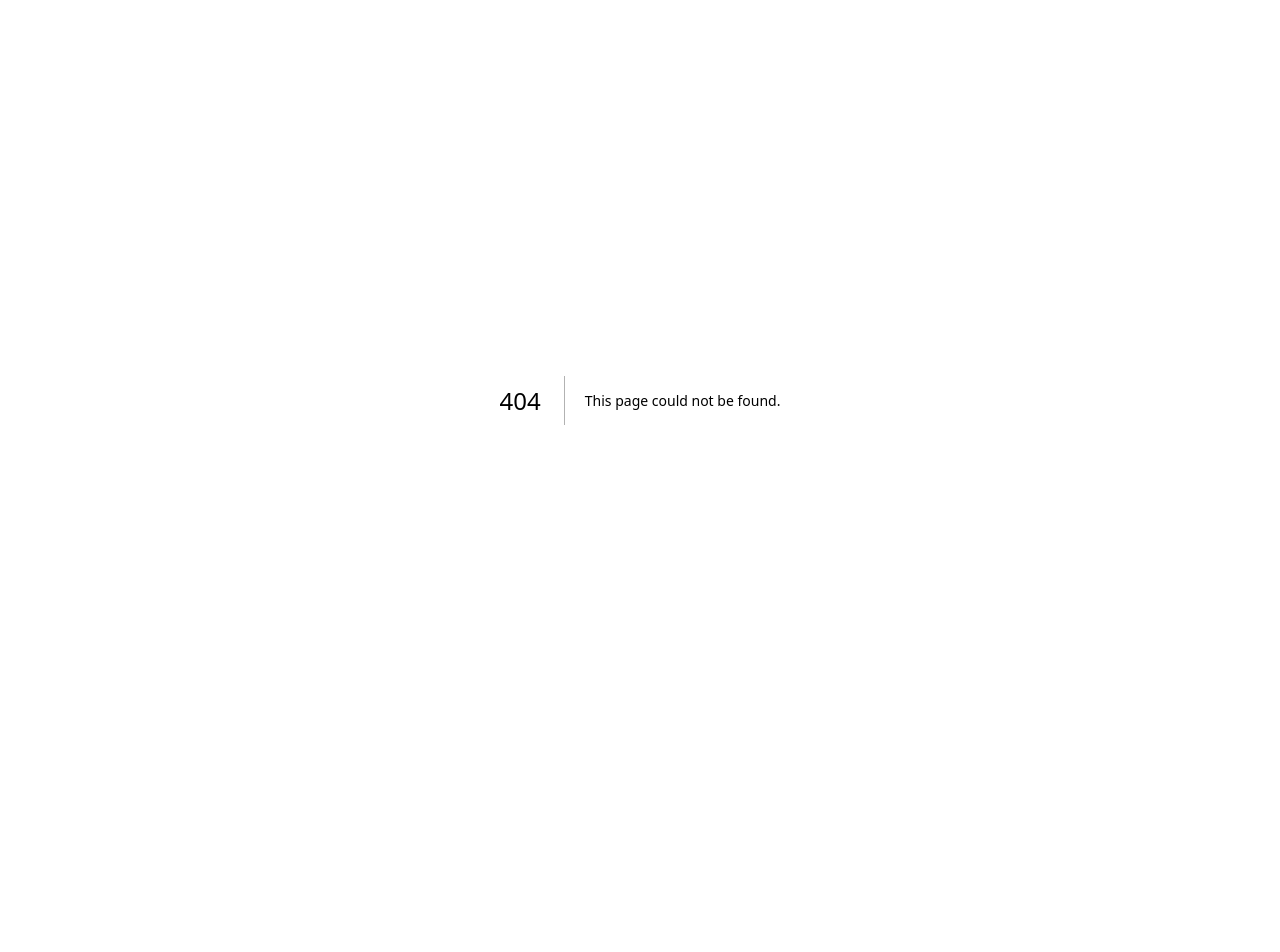
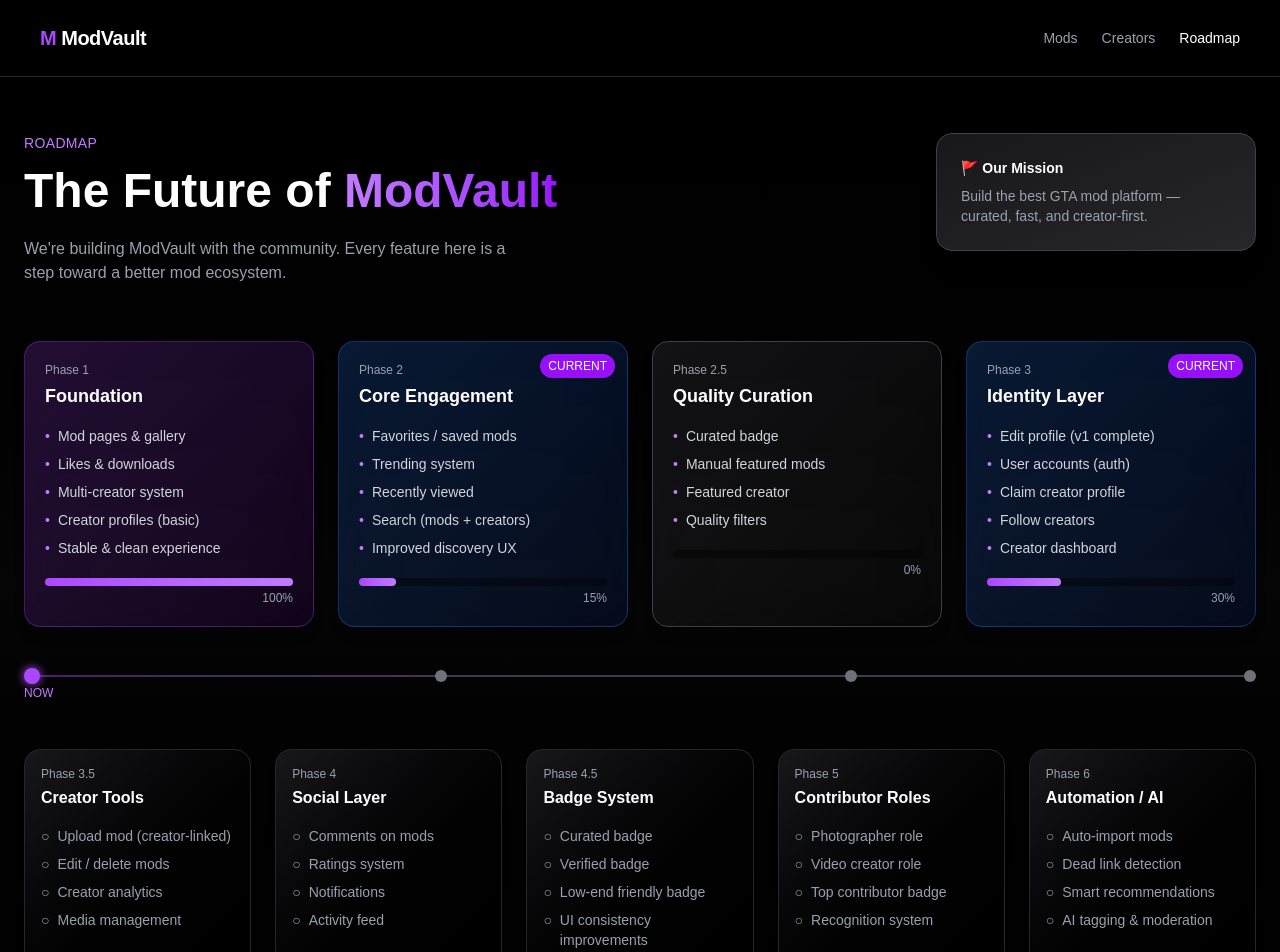
Before and after one commit to gdmmods/gta-mod-hub, a Next.js app: page /roadmap in a window 1280 px wide. Before the commit this address had no page. Shown: the top 952 px of the page. Before the commit the page ends 800 px from the top, so only its background shows below. Built offline with nearby package versions, Linux system fonts and the light colour scheme.

Commit message:
Stable UI: creator pages + roadmap v1 complete

```diff
--- a/app/page.tsx
+++ b/app/page.tsx
@@ -89,6 +89,10 @@ export default async function Home(props: {
           <Link href="/creators" className="hover:text-white">Creators</Link>
           <Link href="/?sort=likes" className="hover:text-white">Trending</Link>
 
+          <Link href="/roadmap" className="hover:text-white">
+            Roadmap
+          </Link>
+
           <Link
             href="/upload"
             className="ml-4 bg-white text-black px-4 py-1.5 rounded-lg text-sm hover:opacity-80 transition"
--- /dev/null
+++ b/app/roadmap/page.tsx
@@ -0,0 +1,159 @@
+import Link from "next/link";
+import { roadmap } from "@/lib/roadmap";
+
+const phaseColors: Record<string, string> = {
+  complete: "from-purple-500/20 to-purple-700/10 border-purple-500/30",
+  "in-progress": "from-blue-500/20 to-blue-700/10 border-blue-500/30",
+  planned: "from-zinc-700/30 to-zinc-800/10 border-zinc-700",
+};
+
+export default function RoadmapPage() {
+  return (
+    <main className="min-h-screen bg-gradient-to-b from-black via-[#050505] to-black text-white">
+
+      {/* NAV */}
+      <div className="flex justify-between items-center px-10 py-6 border-b border-zinc-800">
+        <Link href="/" className="text-xl font-bold tracking-tight">
+          <span className="text-purple-500">M</span> ModVault
+        </Link>
+
+        <div className="flex gap-6 text-sm text-gray-400">
+          <Link href="/">Mods</Link>
+          <Link href="/creators">Creators</Link>
+          <Link href="/roadmap" className="text-white">Roadmap</Link>
+        </div>
+      </div>
+
+      {/* HERO */}
+      <div className="max-w-[1400px] mx-auto px-6 mt-14 flex flex-col md:flex-row justify-between gap-10 items-start">
+
+        <div>
+          <p className="text-purple-400 text-sm mb-2 tracking-wide">
+            ROADMAP
+          </p>
+
+          <h1 className="text-5xl font-bold leading-tight">
+            The Future of{" "}
+            <span className="bg-gradient-to-r from-purple-400 to-purple-600 bg-clip-text text-transparent">
+              ModVault
+            </span>
+          </h1>
+
+          <p className="text-gray-400 mt-4 max-w-lg">
+            We're building ModVault with the community.
+            Every feature here is a step toward a better mod ecosystem.
+          </p>
+        </div>
+
+        <div className="bg-gradient-to-br from-zinc-900 to-zinc-800 border border-zinc-700 p-6 rounded-2xl w-full md:w-[320px] shadow-xl">
+          <p className="text-sm font-semibold mb-2">🚩 Our Mission</p>
+          <p className="text-gray-400 text-sm">
+            Build the best GTA mod platform — curated, fast, and creator-first.
+          </p>
+        </div>
+      </div>
+
+      {/* FIRST ROW */}
+      <div className="max-w-[1400px] mx-auto px-6 mt-14 grid grid-cols-1 sm:grid-cols-2 lg:grid-cols-4 gap-6">
+        {roadmap.slice(0, 4).map((phase, i) => (
+          <div
+            key={i}
+            className={`relative p-5 rounded-2xl border bg-gradient-to-br ${phaseColors[phase.status]} backdrop-blur-xl shadow-lg hover:scale-[1.02] transition`}
+          >
+            {phase.status === "in-progress" && (
+              <div className="absolute top-3 right-3 text-xs bg-purple-600 px-2 py-1 rounded-full">
+                CURRENT
+              </div>
+            )}
+
+            <p className="text-xs text-gray-400">{phase.phase}</p>
+
+            <h2 className="text-lg font-semibold mt-1">
+              {phase.title}
+            </h2>
+
+            <ul className="mt-4 space-y-2 text-sm">
+              {phase.items.map((item, idx) => (
+                <li key={idx} className="flex gap-2 text-gray-300">
+                  <span className="text-purple-400">•</span>
+                  {item}
+                </li>
+              ))}
+            </ul>
+
+            <div className="mt-5">
+              <div className="w-full bg-black/40 h-2 rounded">
+                <div
+                  className="h-2 bg-gradient-to-r from-purple-500 to-purple-400 rounded"
+                  style={{ width: `${phase.progress}%` }}
+                />
+              </div>
+
+              <p className="text-xs text-right mt-1 text-gray-400">
+                {phase.progress}%
+              </p>
+            </div>
+          </div>
+        ))}
+      </div>
+
+      {/* TIMELINE */}
+      <div className="max-w-[1400px] mx-auto px-6 mt-12 relative">
+        <div className="h-[2px] bg-gradient-to-r from-purple-500/40 via-zinc-700 to-zinc-700 w-full relative rounded">
+
+          <div className="absolute left-0 top-1/2 -translate-y-1/2 w-4 h-4 bg-purple-500 rounded-full shadow-[0_0_10px_#a855f7]" />
+          <div className="absolute left-1/3 top-1/2 -translate-y-1/2 w-3 h-3 bg-zinc-500 rounded-full" />
+          <div className="absolute left-2/3 top-1/2 -translate-y-1/2 w-3 h-3 bg-zinc-500 rounded-full" />
+          <div className="absolute right-0 top-1/2 -translate-y-1/2 w-3 h-3 bg-zinc-500 rounded-full" />
+        </div>
+
+        <p className="text-xs text-purple-400 mt-2">NOW</p>
+      </div>
+
+      {/* SECOND ROW — FULL WIDTH FIX */}
+      <div className="max-w-[1400px] mx-auto px-6 mt-12 grid grid-cols-1 sm:grid-cols-2 lg:grid-cols-3 xl:grid-cols-5 gap-6">
+        {roadmap.slice(4).map((phase, i) => (
+          <div
+            key={i}
+            className="p-4 rounded-2xl border border-zinc-800 bg-gradient-to-br from-zinc-900 to-black shadow-md hover:scale-[1.02] transition"
+          >
+            <p className="text-xs text-gray-400">{phase.phase}</p>
+
+            <h2 className="text-base font-semibold mt-1">
+              {phase.title}
+            </h2>
+
+            <ul className="mt-4 space-y-2 text-sm">
+              {phase.items.map((item, idx) => (
+                <li key={idx} className="flex gap-2 text-gray-400">
+                  <span>○</span>
+                  {item}
+                </li>
+              ))}
+            </ul>
+          </div>
+        ))}
+      </div>
+
+      {/* CTA */}
+      <div className="max-w-[1400px] mx-auto px-6 mt-16">
+        <div className="bg-gradient-to-r from-zinc-900 to-zinc-800 border border-zinc-700 p-6 rounded-2xl flex flex-col md:flex-row justify-between items-center gap-4 shadow-xl">
+          <div>
+            <p className="font-semibold">Built Together</p>
+            <p className="text-gray-400 text-sm">
+              Your feedback shapes what we build next.
+            </p>
+          </div>
+
+          <button className="bg-purple-600 hover:bg-purple-700 px-5 py-2 rounded-lg transition">
+            Join the Journey →
+          </button>
+        </div>
+
+        <p className="text-center text-gray-500 text-sm mt-6">
+          💜 Thank you for being part of ModVault.
+        </p>
+      </div>
+    </main>
+  );
+}
--- /dev/null
+++ b/lib/roadmap.ts
@@ -0,0 +1,116 @@
+export const roadmap = [
+  {
+    phase: "Phase 1",
+    title: "Foundation",
+    status: "complete",
+    progress: 100,
+    items: [
+      "Mod pages & gallery",
+      "Likes & downloads",
+      "Multi-creator system",
+      "Creator profiles (basic)",
+      "Stable & clean experience",
+    ],
+  },
+  {
+    phase: "Phase 2",
+    title: "Core Engagement",
+    status: "in-progress",
+    progress: 15,
+    items: [
+      "Favorites / saved mods",
+      "Trending system",
+      "Recently viewed",
+      "Search (mods + creators)",
+      "Improved discovery UX",
+    ],
+  },
+  {
+    phase: "Phase 2.5",
+    title: "Quality Curation",
+    status: "planned",
+    progress: 0,
+    items: [
+      "Curated badge",
+      "Manual featured mods",
+      "Featured creator",
+      "Quality filters",
+    ],
+  },
+  {
+    phase: "Phase 3",
+    title: "Identity Layer",
+    status: "in-progress",
+    progress: 30,
+    items: [
+      "Edit profile (v1 complete)",
+      "User accounts (auth)",
+      "Claim creator profile",
+      "Follow creators",
+      "Creator dashboard",
+    ],
+  },
+
+  // 👇 THESE WERE MISSING
+
+  {
+    phase: "Phase 3.5",
+    title: "Creator Tools",
+    status: "planned",
+    progress: 0,
+    items: [
+      "Upload mod (creator-linked)",
+      "Edit / delete mods",
+      "Creator analytics",
+      "Media management",
+    ],
+  },
+  {
+    phase: "Phase 4",
+    title: "Social Layer",
+    status: "planned",
+    progress: 0,
+    items: [
+      "Comments on mods",
+      "Ratings system",
+      "Notifications",
+      "Activity feed",
+    ],
+  },
+  {
+    phase: "Phase 4.5",
+    title: "Badge System",
+    status: "planned",
+    progress: 0,
+    items: [
+      "Curated badge",
+      "Verified badge",
+      "Low-end friendly badge",
+      "UI consistency improvements",
+    ],
+  },
+  {
+    phase: "Phase 5",
+    title: "Contributor Roles",
+    status: "planned",
+    progress: 0,
+    items: [
+      "Photographer role",
+      "Video creator role",
+      "Top contributor badge",
+      "Recognition system",
+    ],
+  },
+  {
+    phase: "Phase 6",
+    title: "Automation / AI",
+    status: "planned",
+    progress: 0,
+    items: [
+      "Auto-import mods",
+      "Dead link detection",
+      "Smart recommendations",
+      "AI tagging & moderation",
+    ],
+  },
+];
```
